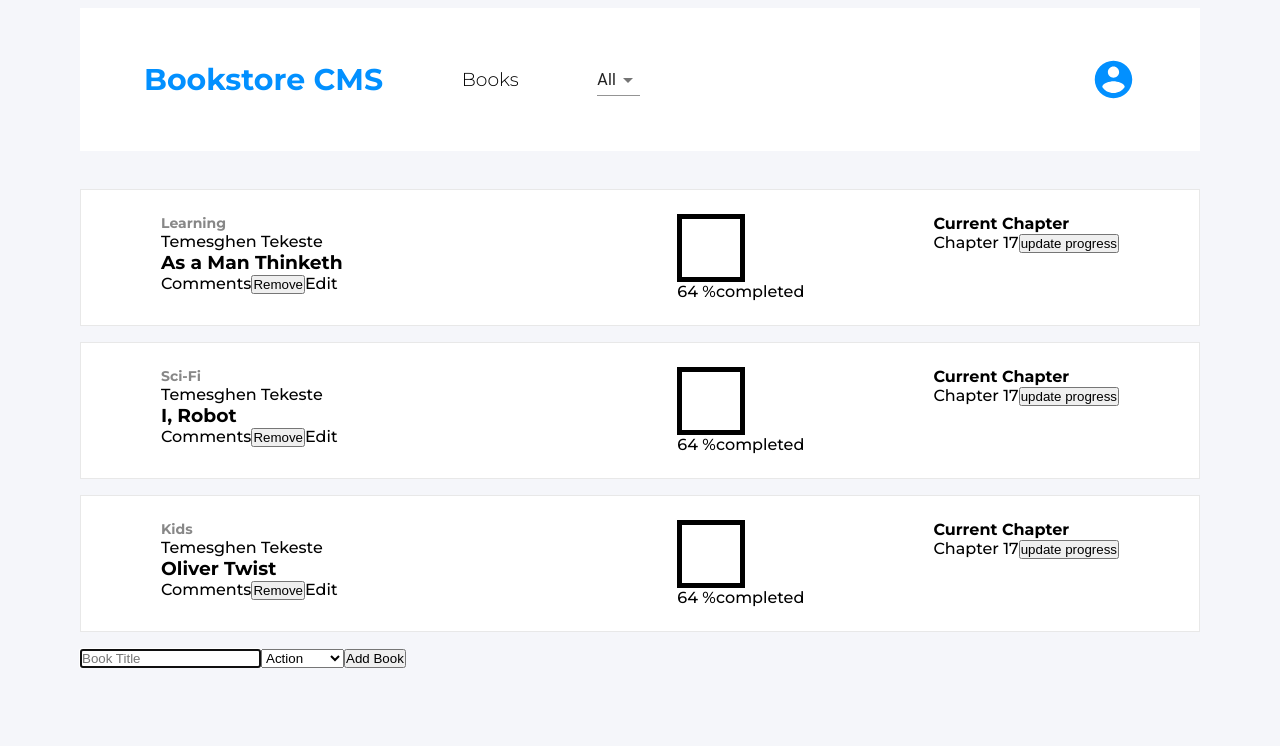
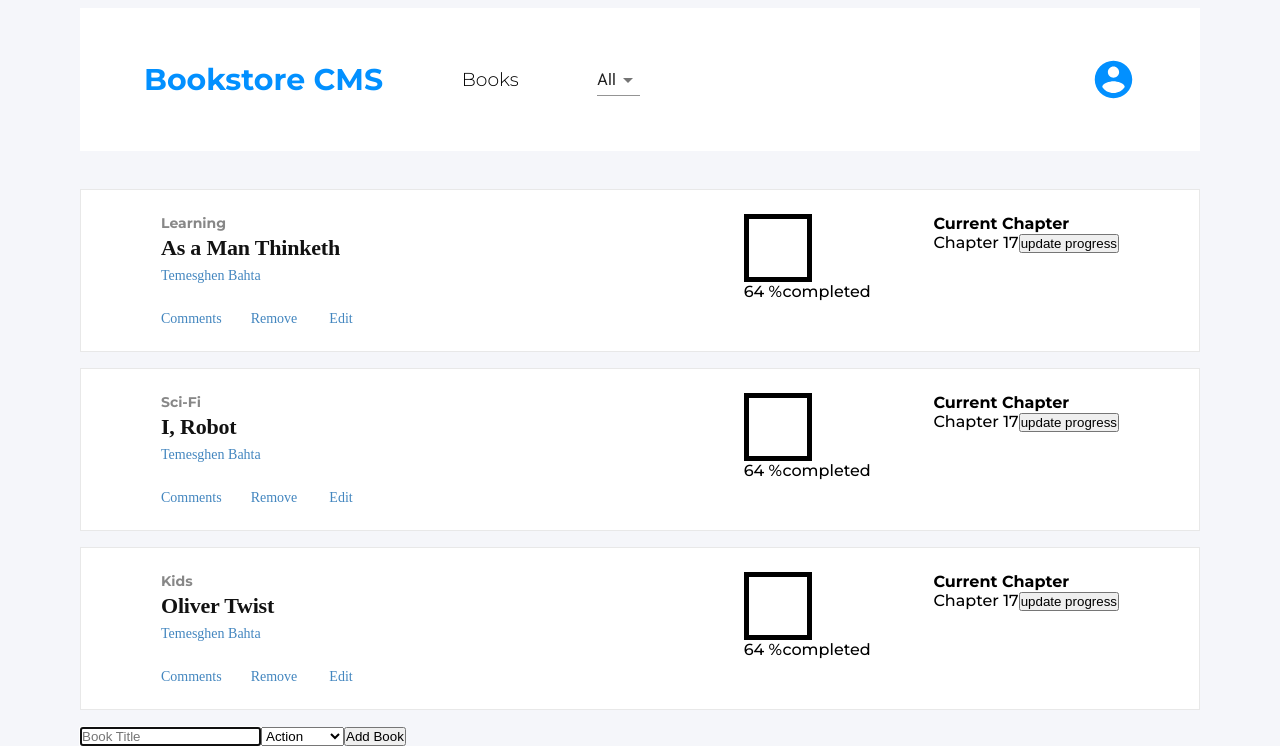
Before and after one commit to temesghentekeste/react-redux-magic-books, a React (Create React App) app: page / in a window 1280 px wide. Shown: the part 141-887 px from the top of the page. Before the commit the page ends 809 px from the top, so only its background shows below. Built offline with nearby package versions, Linux system fonts and the light colour scheme.

Commit message:
Complete styling bookCard__basicInfo

```diff
--- a/public/index.html
+++ b/public/index.html
@@ -15,8 +15,10 @@
     <link rel="preconnect" href="https://fonts.gstatic.com" />
     <link rel="preconnect" href="https://fonts.gstatic.com" />
     <link rel="preconnect" href="https://fonts.gstatic.com" />
+
+    <link rel="preconnect" href="https://fonts.gstatic.com" />
     <link
-      href="https://fonts.googleapis.com/css2?family=Montserrat:wght@200;300;500;600;700;800&display=swap"
+      href="https://fonts.googleapis.com/css2?family=Montserrat:wght@200;300;500;600;700;800&family=Roboto:wght@300;400;500;700&display=swap"
       rel="stylesheet"
     />
 
--- a/src/components/Book.js
+++ b/src/components/Book.js
@@ -1,3 +1,5 @@
+/* eslint-disable jsx-a11y/click-events-have-key-events */
+/* eslint-disable jsx-a11y/no-static-element-interactions */
 import PropTypes from 'prop-types';
 
 const Book = ({ book, handleRemoveBook }) => {
@@ -6,14 +8,18 @@ const Book = ({ book, handleRemoveBook }) => {
     <card className="bookCard">
       <div className="bookCard__basicInfo">
         <p className="bookCard__basicInfo-category">{category}</p>
-        <p className="bookCard__basicInfo-user">Temesghen Tekeste</p>
         <h3 className="bookCard__basicInfo-title">{title}</h3>
-        <div className="bookCard__basicInfo-actions">
-          <span>Comments</span>
-          <button type="submit" onClick={() => handleRemoveBook(book)}>
+        <p className="bookCard__basicInfo-user">Temesghen Bahta</p>
+        <div className="bookCard__basicInfo__footer">
+          <span className="bookCard__basicInfo__footer-comments">Comments</span>
+          <span
+            type="submit"
+            onClick={() => handleRemoveBook(book)}
+            className="bookCard__basicInfo__footer-remove"
+          >
             Remove
-          </button>
-          <span>Edit</span>
+          </span>
+          <span className="bookCard__basicInfo__footer-edit">Edit</span>
         </div>
       </div>
 
--- a/src/index.css
+++ b/src/index.css
@@ -97,3 +97,86 @@ body {
   letter-spacing: normal;
   color: var(--black-two);
 }
+
+.bookCard__basicInfo-title {
+  width: 197px;
+  height: 29px;
+  margin: 3px 323px 0 0;
+  font-family: RobotoSlab;
+  font-size: 22px;
+  font-weight: bold;
+  font-stretch: normal;
+  font-style: normal;
+  line-height: normal;
+  letter-spacing: -0.2px;
+  color: var(--black-two);
+}
+
+.bookCard__basicInfo-user {
+  width: 107px;
+  height: 19px;
+  margin: 4px 0 0;
+  font-family: RobotoSlab;
+  font-size: 14px;
+  font-weight: 300;
+  font-stretch: normal;
+  font-style: normal;
+  line-height: normal;
+  letter-spacing: normal;
+  color: #4386bf;
+}
+
+.bookCard__basicInfo__footer {
+  margin-top: 21px;
+}
+
+.bookCard__basicInfo__footer-comments {
+  width: 73px;
+  height: 19px;
+  margin: 3px 15px 2px 0;
+  font-family: RobotoSlab;
+  font-size: 14px;
+  font-weight: 300;
+  font-stretch: normal;
+  font-style: normal;
+  line-height: normal;
+  letter-spacing: normal;
+  color: #4386bf;
+}
+
+.bookCard__basicInfo__footer-comments:hover,
+.bookCard__basicInfo__footer-edit:hover {
+  cursor: not-allowed;
+}
+
+.bookCard__basicInfo__footer-remove {
+  width: 54px;
+  height: 19px;
+  margin: 3px 15px 2px 14px;
+  font-family: RobotoSlab;
+  font-size: 14px;
+  font-weight: 300;
+  font-stretch: normal;
+  font-style: normal;
+  line-height: normal;
+  letter-spacing: normal;
+  color: #4386bf;
+}
+
+.bookCard__basicInfo__footer-remove:hover {
+  cursor: pointer;
+}
+
+.bookCard__basicInfo__footer-edit {
+  width: 27px;
+  height: 19px;
+  margin: 3px 298px 2px 17px;
+  font-family: RobotoSlab;
+  font-size: 14px;
+  font-weight: 300;
+  font-stretch: normal;
+  font-style: normal;
+  line-height: normal;
+  letter-spacing: normal;
+  color: #4386bf;
+}
```
